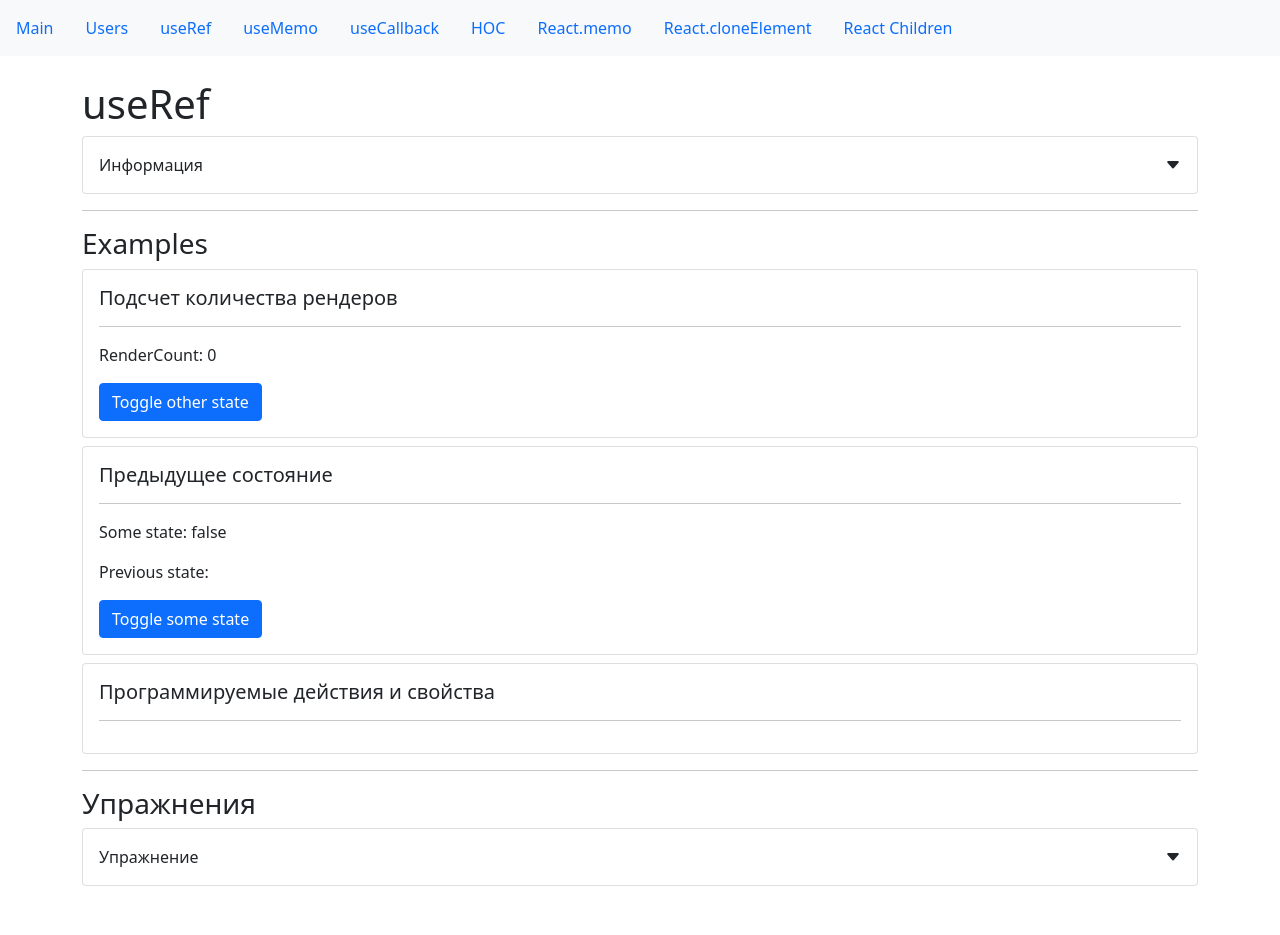
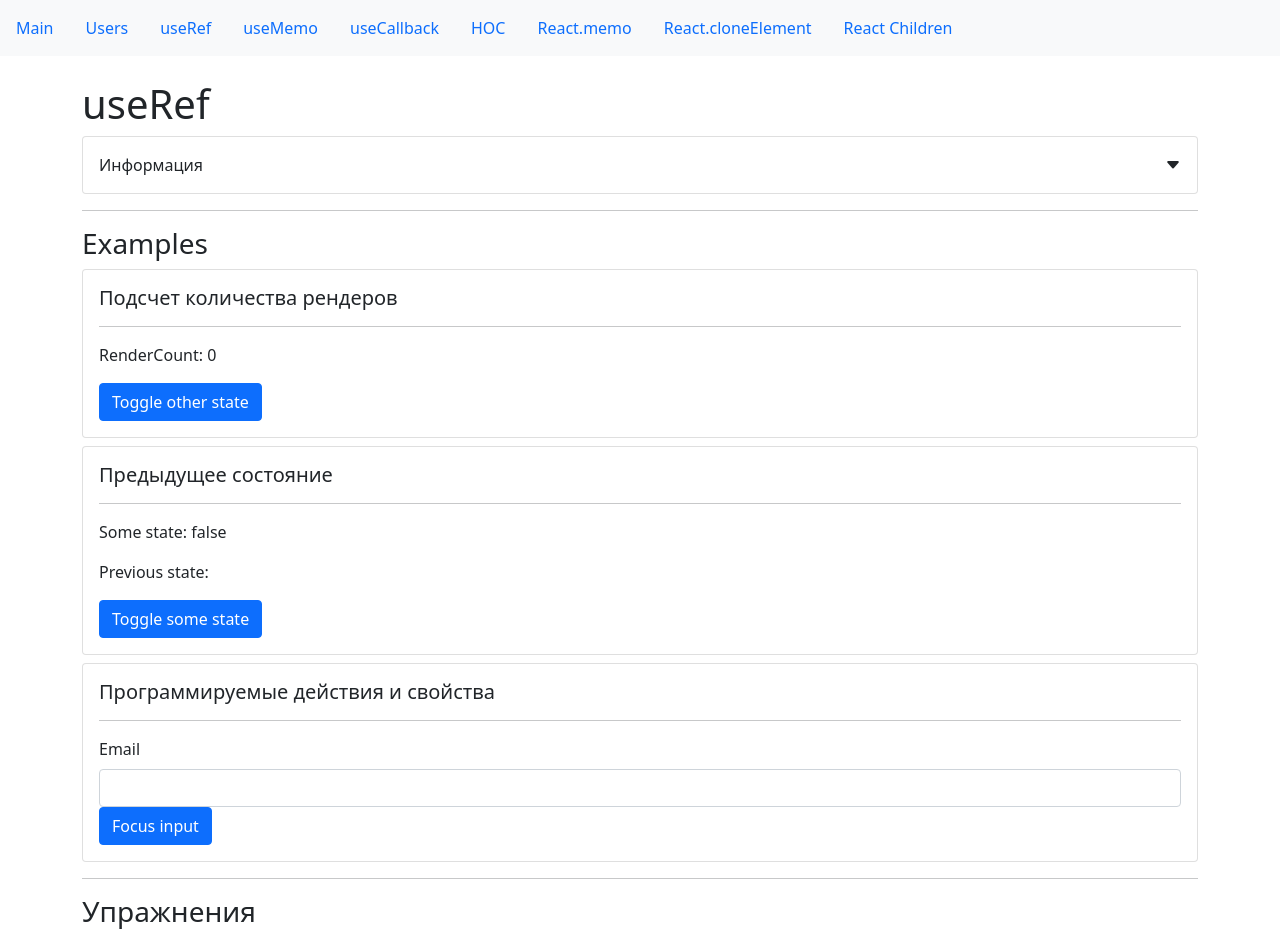
Before and after one commit to Dmitry27Zh/react-hooks, a React (Create React App) app: page /useRef in a window 1280 px wide. Shown: the top 935 px of the page. Built offline with nearby package versions, Linux system fonts and the light colour scheme.

Commit message:
useRef to save element

```diff
--- a/src/app/components/examples/useRef/programmableActions.jsx
+++ b/src/app/components/examples/useRef/programmableActions.jsx
@@ -1,15 +1,23 @@
-import React from "react";
+import React, { useRef } from "react";
 import CardWrapper from "../../common/Card";
 import SmallTitle from "../../common/typografy/smallTitle";
 import Divider from "../../common/divider";
 
 const ProgrammableActionsExample = () => {
+    const inputRef = useRef();
+    const handleClick = () => {
+       inputRef.current.focus();
+    };
+
     return (
         <CardWrapper>
             <SmallTitle className="card-title">
                 Программируемые действия и свойства
             </SmallTitle>
             <Divider />
+            <label className="form-label" htmlFor="email">Email</label>
+            <input className="form-control" ref={inputRef} type="email" name="email" id="email" />
+            <button className="btn btn-primary" type="button" onClick={handleClick}>Focus input</button>
         </CardWrapper>
     );
 };
```
